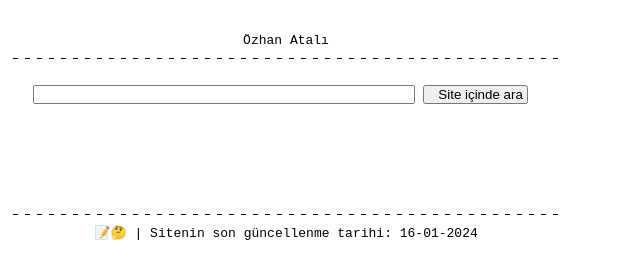
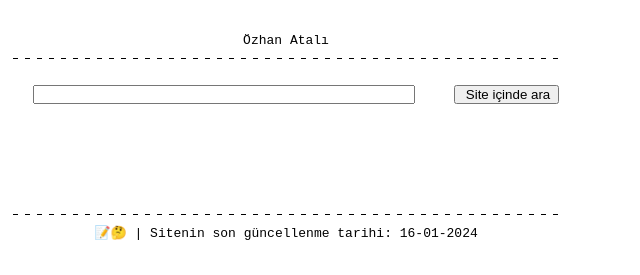
Before and after one commit to ozhanatali/ozhanatali.github.io, a Jekyll site: the page built from search.html, in a window 1280 px wide. Shown: the top 275 px of the page, without its empty margins (0-640 px from the left). Built offline with Jekyll 4.4.1, drawn with Linux system fonts in a browser that asks for light colours.

Commit message:
Update screen.css

```diff
--- a/css/screen.css
+++ b/css/screen.css
@@ -64,6 +64,11 @@
 
 tr:hover {
      background-color: #f0f0f0;
+}
+
+input[type=submit] {
+      text-align: justify;
+      float: right;
 }
 
 /*****************************************************************************/
```
